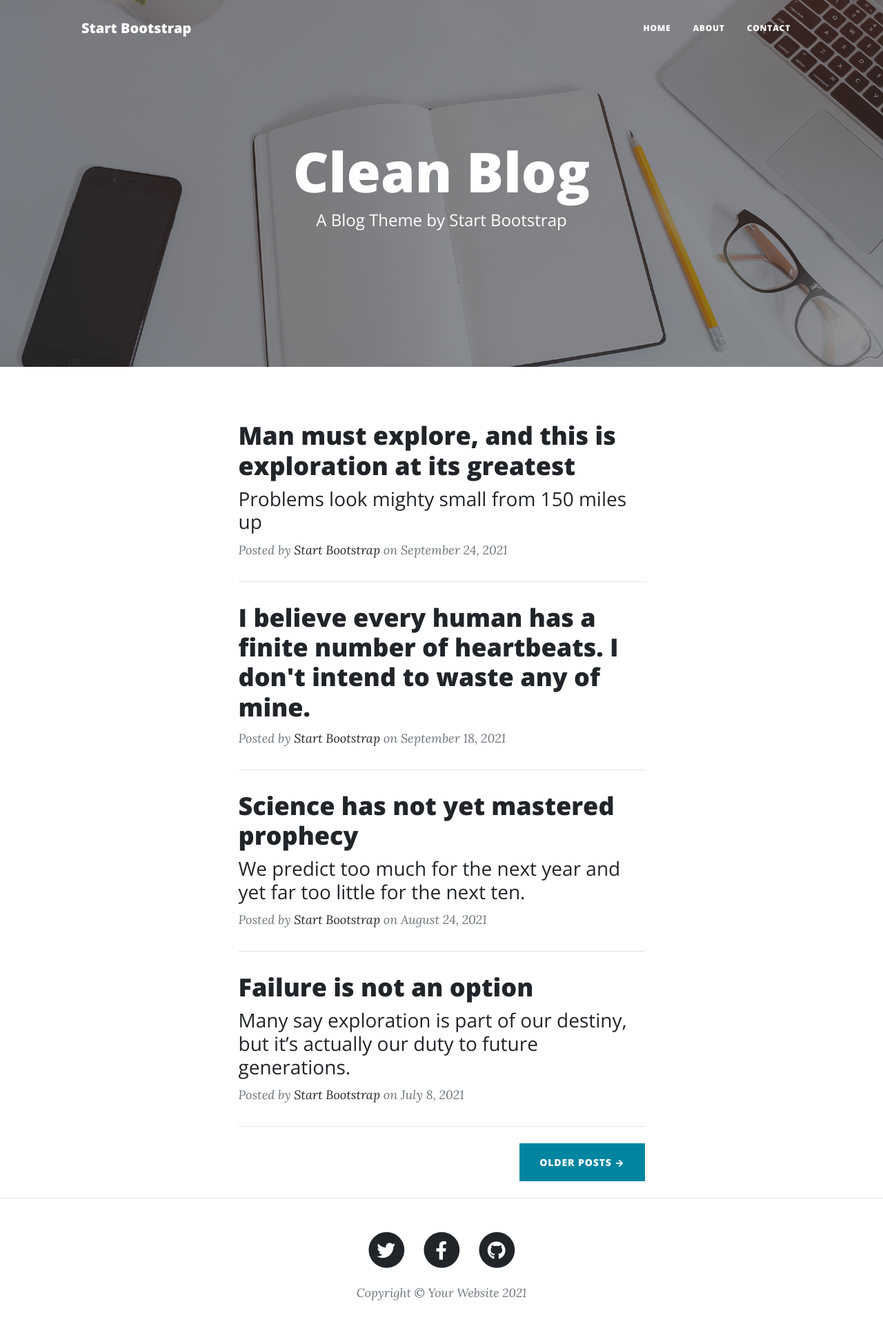
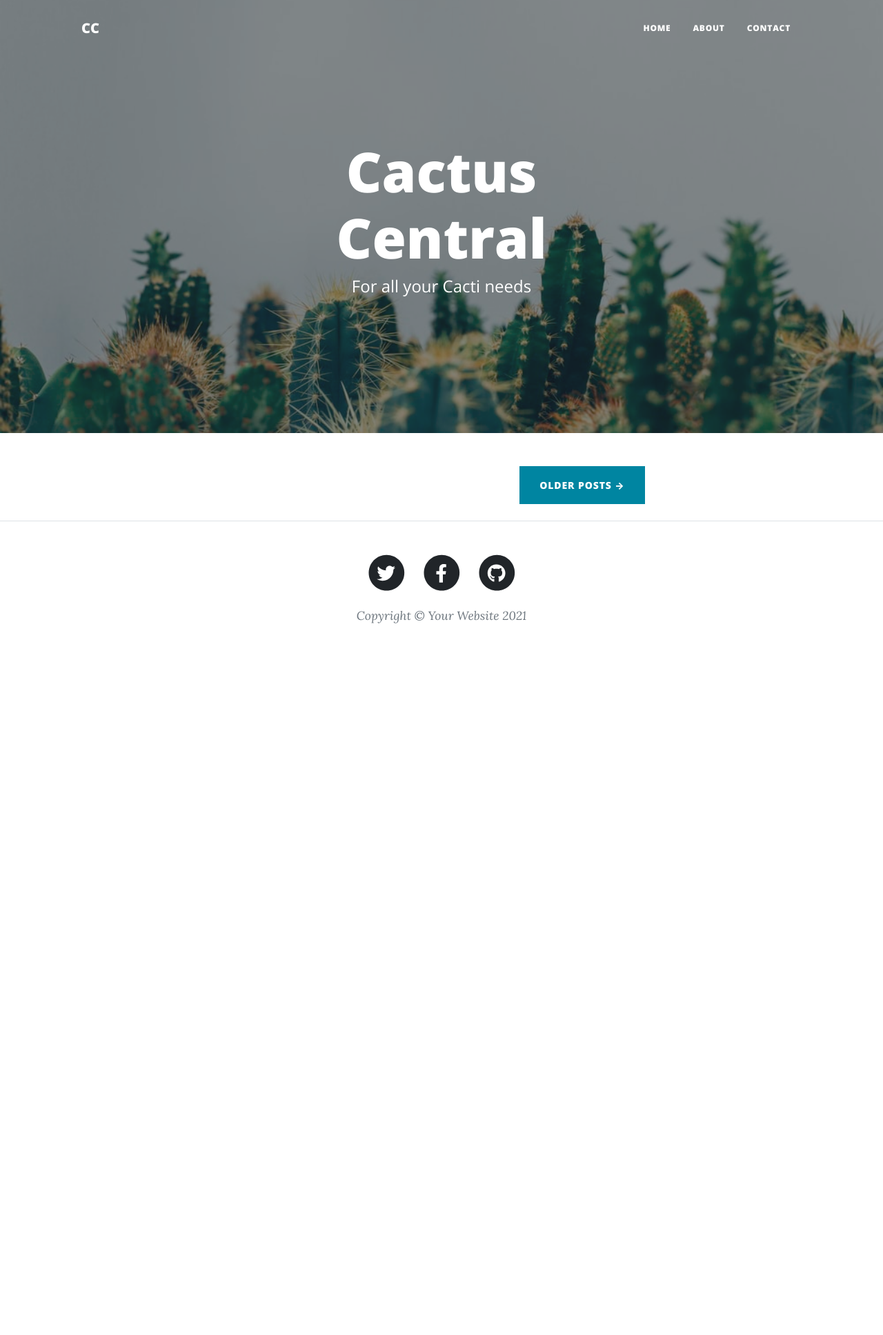
Before and after one commit to flyingprawns/BlogCapstone2, a Flask app: page / in a window 1280 px wide. Shown: the whole page at 69% size. After the commit the page ends 904 px from the top, so only its background shows below. Run offline with Flask 2, Linux system fonts and the light colour scheme; some libraries are stand-ins or nearby versions.

Commit message:
refactored some code

```diff
--- a/main.py
+++ b/main.py
@@ -1,21 +1,44 @@
 from flask import Flask, render_template
+import requests
 
 app = Flask(__name__)
+
+# ------- Get Blog Data -------- #
+response = requests.get("https://api.npoint.io/7af7044942ccc095c1a7")
+response.raise_for_status()
+blog_posts = response.json()
 
 
 # -------- Website Pages -------- #
 @app.route("/")
 def home_page():
-    return render_template("index.html")
+    return render_template("index.html", blog_posts=blog_posts)
 
 
-@app.route("/About")
+@app.route("/about")
 def about_page():
     return render_template("about.html")
 
 
-@app.route("/Contact")
+@app.route("/contact")
 def contact_page():
+    return render_template("contact.html")
+
+
+@app.route("/posts/<post_id>")
+def get_post(post_id):
+    # Make sure post_id is a number
+    if not post_id.isnumeric():
+        return render_template("contact.html")
+    else:
+        post_id = int(post_id)
+
+    # Find the post and render it
+    for post in blog_posts:
+        if post['id'] == post_id:
+            return render_template("post.html", post=post)
+
+    # Post not found:
     return render_template("contact.html")
 
 
--- a/templates/about.html
+++ b/templates/about.html
@@ -2,7 +2,7 @@
 
 
 <!-- Page Header-->
-<header class="masthead" style="background-image: url('assets/img/about-bg.jpg')">
+<header class="masthead" style="background-image: url({{ url_for('static', filename='assets/img/cactus-bg.jpg')}})">
     <div class="container position-relative px-4 px-lg-5">
         <div class="row gx-4 gx-lg-5 justify-content-center">
             <div class="col-md-10 col-lg-8 col-xl-7">
--- a/templates/contact.html
+++ b/templates/contact.html
@@ -2,7 +2,7 @@
 
 
 <!-- Page Header-->
-<header class="masthead" style="background-image: url('assets/img/contact-bg.jpg')">
+<header class="masthead" style="background-image: url({{ url_for('static', filename='assets/img/cactus-bg.jpg')}})">
     <div class="container position-relative px-4 px-lg-5">
         <div class="row gx-4 gx-lg-5 justify-content-center">
             <div class="col-md-10 col-lg-8 col-xl-7">
--- a/templates/header.html
+++ b/templates/header.html
@@ -6,7 +6,7 @@
     <meta name="viewport" content="width=device-width, initial-scale=1, shrink-to-fit=no" />
     <meta name="description" content="" />
     <meta name="author" content="" />
-    <title>Clean Blog - Start Bootstrap Theme</title>
+    <title>Cactus Central</title>
     <link rel="icon" type="image/x-icon" href="static/assets/favicon.ico" />
     <!-- Font Awesome icons (free version)-->
     <script src="https://use.fontawesome.com/releases/v5.15.4/js/all.js" crossorigin="anonymous"></script>
@@ -21,16 +21,16 @@
     <!-- Navigation-->
     <nav class="navbar navbar-expand-lg navbar-light" id="mainNav">
         <div class="container px-4 px-lg-5">
-            <a class="navbar-brand" href="index.html">Start Bootstrap</a>
+            <a class="navbar-brand" href="{{ url_for('home_page') }}">CC</a>
             <button class="navbar-toggler" type="button" data-bs-toggle="collapse" data-bs-target="#navbarResponsive" aria-controls="navbarResponsive" aria-expanded="false" aria-label="Toggle navigation">
                 Menu
                 <i class="fas fa-bars"></i>
             </button>
             <div class="collapse navbar-collapse" id="navbarResponsive">
                 <ul class="navbar-nav ms-auto py-4 py-lg-0">
-                    <li class="nav-item"><a class="nav-link px-lg-3 py-3 py-lg-4" href="/">Home</a></li>
-                    <li class="nav-item"><a class="nav-link px-lg-3 py-3 py-lg-4" href="/About">About</a></li>
-                    <li class="nav-item"><a class="nav-link px-lg-3 py-3 py-lg-4" href="/Contact">Contact</a></li>
+                    <li class="nav-item"><a class="nav-link px-lg-3 py-3 py-lg-4" href="{{ url_for('home_page') }}">Home</a></li>
+                    <li class="nav-item"><a class="nav-link px-lg-3 py-3 py-lg-4" href="{{ url_for('about_page') }}">About</a></li>
+                    <li class="nav-item"><a class="nav-link px-lg-3 py-3 py-lg-4" href="{{ url_for('contact_page') }}">Contact</a></li>
                 </ul>
             </div>
         </div>
--- a/templates/index.html
+++ b/templates/index.html
@@ -2,13 +2,13 @@
 
 
 <!-- Page Header-->
-<header class="masthead" style="background-image: url('assets/img/home-bg.jpg')">
+<header class="masthead" style="background-image: url({{ url_for('static', filename='assets/img/cactus-bg.jpg')}})">
     <div class="container position-relative px-4 px-lg-5">
         <div class="row gx-4 gx-lg-5 justify-content-center">
             <div class="col-md-10 col-lg-8 col-xl-7">
                 <div class="site-heading">
-                    <h1>Clean Blog</h1>
-                    <span class="subheading">A Blog Theme by Start Bootstrap</span>
+                    <h1>Cactus Central</h1>
+                    <span class="subheading">For all your Cacti needs</span>
                 </div>
             </div>
         </div>
@@ -19,59 +19,27 @@
 <div class="container px-4 px-lg-5">
     <div class="row gx-4 gx-lg-5 justify-content-center">
         <div class="col-md-10 col-lg-8 col-xl-7">
+
+            {% for post in blog_posts %}
                 <!-- Post preview-->
                 <div class="post-preview">
-                <a href="post.html">
-                    <h2 class="post-title">Man must explore, and this is exploration at its greatest</h2>
-                    <h3 class="post-subtitle">Problems look mighty small from 150 miles up</h3>
+                    <a href="{{ url_for('get_post', post_id=post['id']) }}">
+                        <h2 class="post-title">
+                            {{ post['title'] }}
+                        </h2>
+                        <h3 class="post-subtitle">
+                            {{ post['subtitle'] }}
+                        </h3>
                     </a>
                     <p class="post-meta">
                         Posted by
-                    <a href="#!">Start Bootstrap</a>
-                    on September 24, 2021
+                        <a href="#!">Cactus Master</a>
                     </p>
                 </div>
                 <!-- Divider-->
                 <hr class="my-4" />
-            <!-- Post preview-->
-            <div class="post-preview">
-                <a href="post.html"><h2 class="post-title">I believe every human has a finite number of heartbeats. I don't intend to waste any of mine.</h2></a>
-                <p class="post-meta">
-                    Posted by
-                    <a href="#!">Start Bootstrap</a>
-                    on September 18, 2021
-                </p>
-            </div>
-            <!-- Divider-->
-            <hr class="my-4" />
-            <!-- Post preview-->
-            <div class="post-preview">
-                <a href="post.html">
-                    <h2 class="post-title">Science has not yet mastered prophecy</h2>
-                    <h3 class="post-subtitle">We predict too much for the next year and yet far too little for the next ten.</h3>
-                </a>
-                <p class="post-meta">
-                    Posted by
-                    <a href="#!">Start Bootstrap</a>
-                    on August 24, 2021
-                </p>
-            </div>
-            <!-- Divider-->
-            <hr class="my-4" />
-            <!-- Post preview-->
-            <div class="post-preview">
-                <a href="post.html">
-                    <h2 class="post-title">Failure is not an option</h2>
-                    <h3 class="post-subtitle">Many say exploration is part of our destiny, but it’s actually our duty to future generations.</h3>
-                </a>
-                <p class="post-meta">
-                    Posted by
-                    <a href="#!">Start Bootstrap</a>
-                    on July 8, 2021
-                </p>
-            </div>
-            <!-- Divider-->
-            <hr class="my-4" />
+            {% endfor %}
+
             <!-- Pager-->
             <div class="d-flex justify-content-end mb-4"><a class="btn btn-primary text-uppercase" href="#!">Older Posts →</a></div>
         </div>
```
Also changed, not shown: static/assets/favicon.ico, static/assets/img/about-bg.jpg (deleted), static/assets/img/cactus-bg.jpg (added), static/assets/img/contact-bg.jpg (deleted), static/assets/img/home-bg.jpg (deleted). Lines whose indentation alone changed are shown as unchanged.
